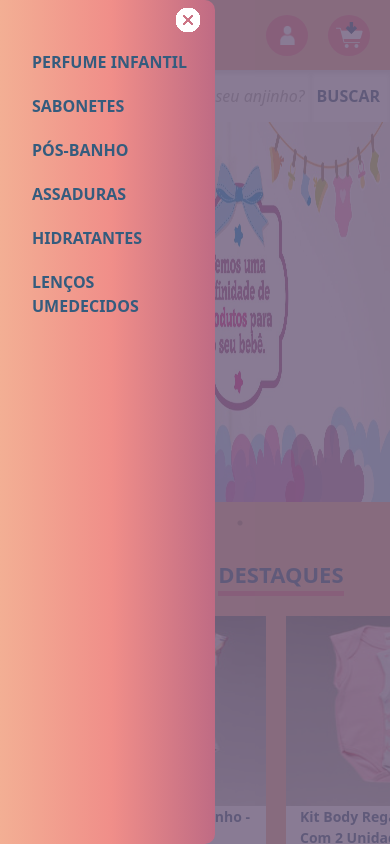
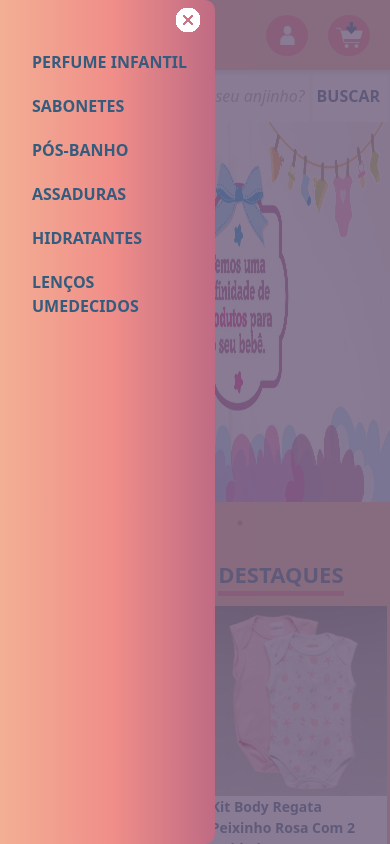
Before and after one commit to lucasquearis/forever-liss-case, a React (Create React App) app: page / in a window 390 px wide. Both pictures are taken after a click on the button 23 px from the left and 35 px from the top of the page. Shown: the top 844 px of the page. Built offline with nearby package versions, Linux system fonts and the light colour scheme.

Commit message:
estiliza cards responsivos

```diff
--- a/src/components/Card/style.css
+++ b/src/components/Card/style.css
@@ -1,3 +1,4 @@
+@media only screen and (min-width: 815px) {
   .cards-container {
     list-style: none;
     padding: 0;
@@ -57,3 +58,59 @@
   .add-cart-button > img {
     margin-right: 5px;
   }
+}
+
+@media only screen and (max-width: 814px) {
+  .cards-container {
+    list-style: none;
+    padding: 0;
+    display: flex;
+  }
+  .card-container {
+    display: flex;
+    flex-direction: column;
+    width: 190px;
+    height: 387px;
+    background-color: white;
+    justify-content: space-between;
+    align-items: center;
+    border-bottom: #F5717F 3px solid;
+  }
+
+  .card-container > a > p {
+    color: #345c7d;
+    padding: 0 14px;
+    margin: 0;
+    font-weight: 700;
+    font-size: 14px;
+  }
+
+  .card-container > a > img {
+    width: 100%;
+  }
+
+  .price {
+    align-self: baseline;
+    padding: 0 14px;
+    color: #bf6b84;
+    margin: 0;
+    font-size: 16px;
+    font-weight: 900;
+  }
+
+  .add-cart-button {
+    display: flex;
+    border-style: none;
+    background-color: #FF8A00;
+    box-shadow: inset 0px 4px 10px #FFAD4D;
+    color: white;
+    border-radius: 3px;
+    font-weight: 900;
+    width: 170px;
+    height: 46px;
+    margin-bottom: 10px;
+    font-size: 14px;
+    justify-content: center;
+    align-items: center;
+  }
+}
--- a/src/components/Header/style.css
+++ b/src/components/Header/style.css
@@ -18,7 +18,7 @@
   }
 
   .logo-box {
-    width: 20%;
+    width: max-content;
   }
 }
 
--- a/src/components/Highlights/style.css
+++ b/src/components/Highlights/style.css
@@ -26,11 +26,11 @@
 
 .display-card-one {
   display: flex !important;
-  justify-content: space-around;
+  justify-content: space-evenly;
 }
 
 
 .display-card-two {
   display: flex !important;
-  justify-content: space-around;
+  justify-content: space-evenly;
 }
--- a/src/components/Input/style.css
+++ b/src/components/Input/style.css
@@ -43,7 +43,7 @@
   .input-box > input {
     width: 100%;
     border: none;
-    box-shadow: inset 0px 4px 4px rgba(0, 0, 0, 0.1);
+    box-shadow: inset 0 4px 4px  rgba(0, 0, 0, 0.1);
   }
 
   .input-box > button {
--- a/src/components/NavigationHamburguer/style.css
+++ b/src/components/NavigationHamburguer/style.css
@@ -38,3 +38,9 @@
   margin-bottom: 20px;
   font-weight: 700;
 }
+
+.products-container > a > li:hover {
+  color: white;
+  margin-bottom: 20px;
+  font-weight: 900;
+}
```
Lines whose indentation alone changed are shown as unchanged.
